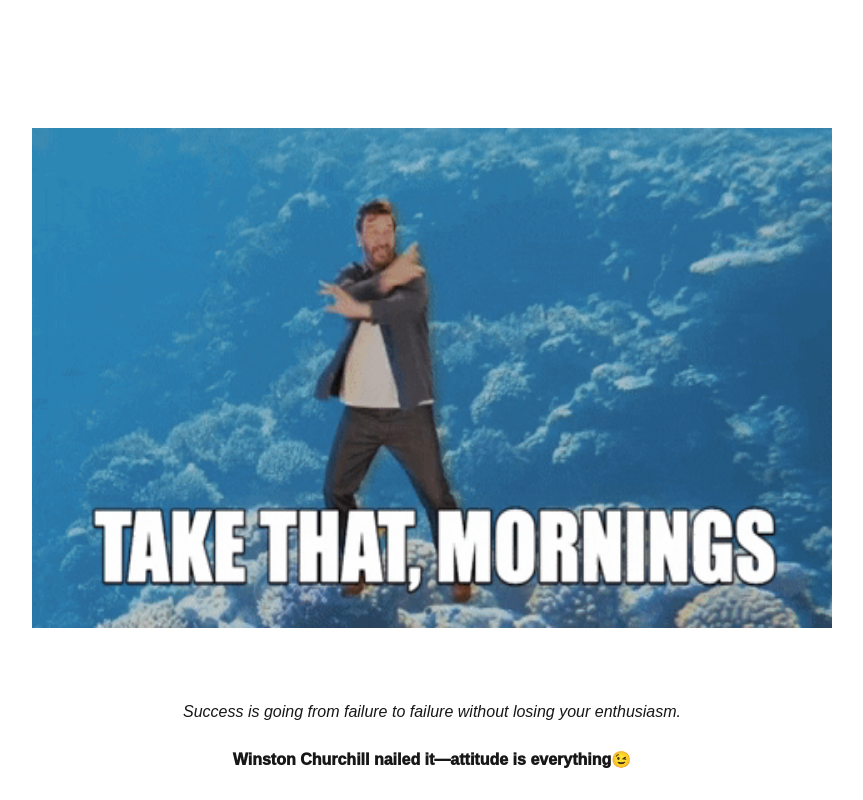
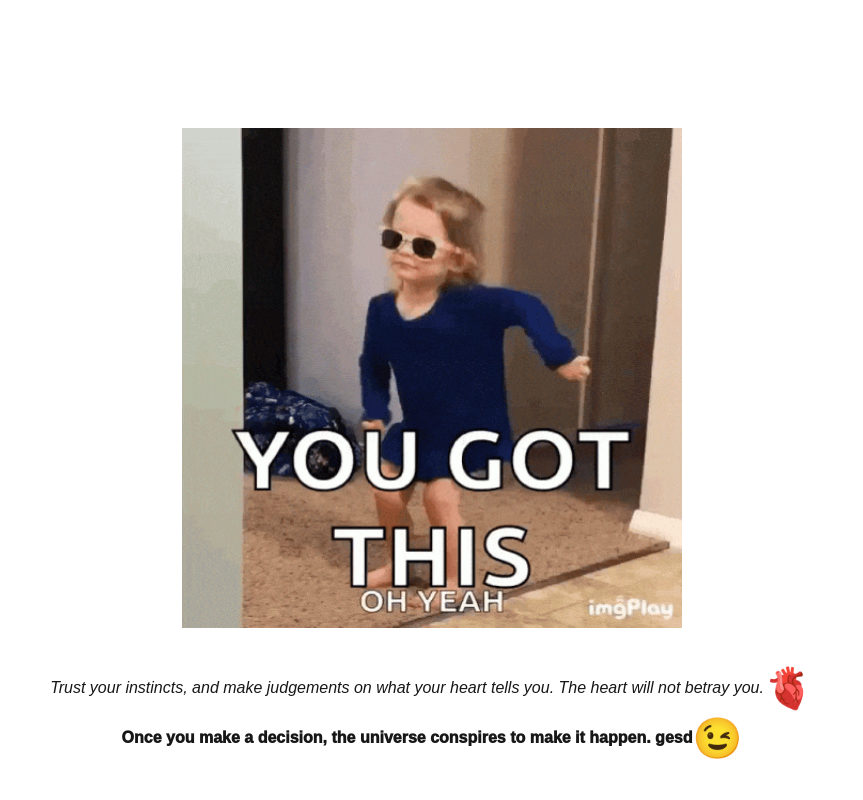
Before and after one commit to IanaPostolachi/good_vibes, a Next.js app: page / in a window 1280 px wide. Shown: the whole page, without its empty margins (208-1071 px from the left). Built offline with nearby package versions, Linux system fonts and the light colour scheme.

Commit message:
App / new quote

```diff
--- a/src/app/page.tsx
+++ b/src/app/page.tsx
@@ -4,41 +4,59 @@ export default function Home() {
   return (
     <div
       style={{
-        alignItems:'center',
+        alignItems: "center",
         justifyContent: "center",
         display: "flex",
         width: "100%",
         height: "100%",
-        flexDirection:'column',
-        marginTop: '10%',
-        gap: 60
+        flexDirection: "column",
+        marginTop: "10%",
+        gap: 60,
       }}
     >
-        <Image src="/giffy.gif" alt="Next.js logo" width={800} height={500} />
+      <Image src="/giffy2.gif" alt="Next.js logo" width={500} height={500} />
+      <div
+        style={{
+          width: "70%",
+          alignItems: "center",
+          justifyContent: "center",
+          lineHeight: 3,
+          display: "flex",
+          flexDirection: "column",
+        }}
+      >
         <div
           style={{
-            width: "70%",
+            display: "flex",
+            flexDirection: "row",
             alignItems: "center",
-            justifyContent: "center",
-            lineHeight: 3,
-            display: "flex",
-            flexDirection: "column",
+            marginTop:-60
           }}
         >
           <text style={{ fontStyle: "oblique" }}>
-            {`Success is going from failure to failure without losing your
-            enthusiasm.
+            {`Trust your instincts, and make judgements on what your heart tells you. The heart will not betray you.
             `}
           </text>
+          <text style={{ fontSize: 40 }}>🫀</text>
+        </div>
+        <div
+          style={{
+            display: "flex",
+            flexDirection: "row",
+            alignItems: "center",
+            marginTop:-70
+          }}
+        >
           <text
             style={{
               fontWeight: 1000,
             }}
           >
-            {` Winston Churchill nailed it—attitude is everything😉`}
+            {`Once you make a decision, the universe conspires to make it happen. gesd`}
           </text>
+          <text style={{ fontSize: 40 }}>😉</text>
         </div>
-      {/* </main> */}
+      </div>
     </div>
   );
 }
```
Also changed, not shown: public/giffy.gif (deleted), public/giffy2.gif (added).
